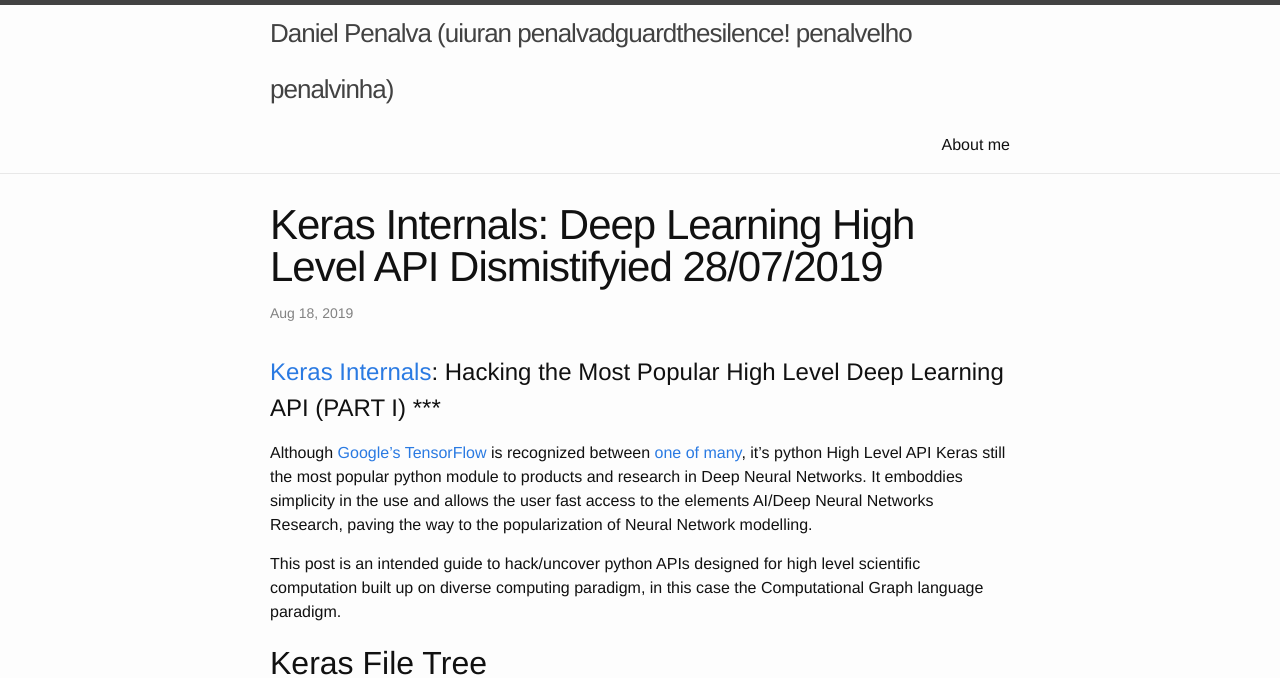
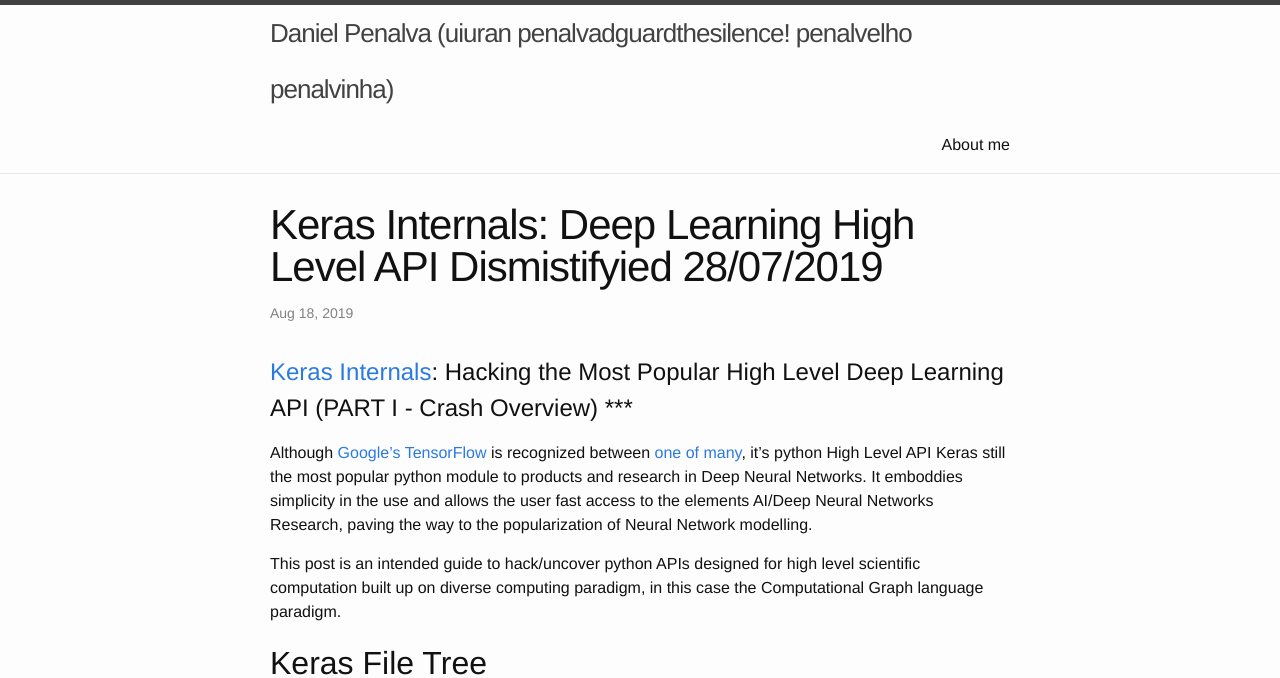
Before and after one commit to Uiuran/portfolio-datascience, a Jekyll site: the page built from _posts/2019-08-18-Keras-Deep-Learning-High-Level-API-Dismistified.markdown, in a window 1280 px wide and 900 px high, cut to the strip 0-678 px from the top of the window. Built offline with Jekyll 4.4.1, drawn with Linux system fonts in a browser that asks for light colours; comment, search, counter and statistics services are not loaded.

Commit message:
Update 2019-08-18-Keras-Deep-Learning-High-Level-API-Dismistified.markdown

```diff
--- a/_posts/2019-08-18-Keras-Deep-Learning-High-Level-API-Dismistified.markdown
+++ b/_posts/2019-08-18-Keras-Deep-Learning-High-Level-API-Dismistified.markdown
@@ -5,7 +5,7 @@ categories: keras tensorflow deeplearning
 comments: true
 published: true
 ---
-# [Keras Internals][kerasurl]: Hacking the Most Popular High Level Deep Learning API (PART I) ***
+# [Keras Internals][kerasurl]: Hacking the Most Popular High Level Deep Learning API (PART I - Crash Overview) ***
 
 Although [Google's TensorFlow][tensorflowurl] is recognized between [one of many][dllibs], it's python High Level API Keras still the most popular python module to products and research in Deep Neural Networks. It emboddies simplicity in the use and allows the user fast access to the elements AI/Deep Neural Networks Research, paving the way to the popularization of Neural Network modelling.
 
```
